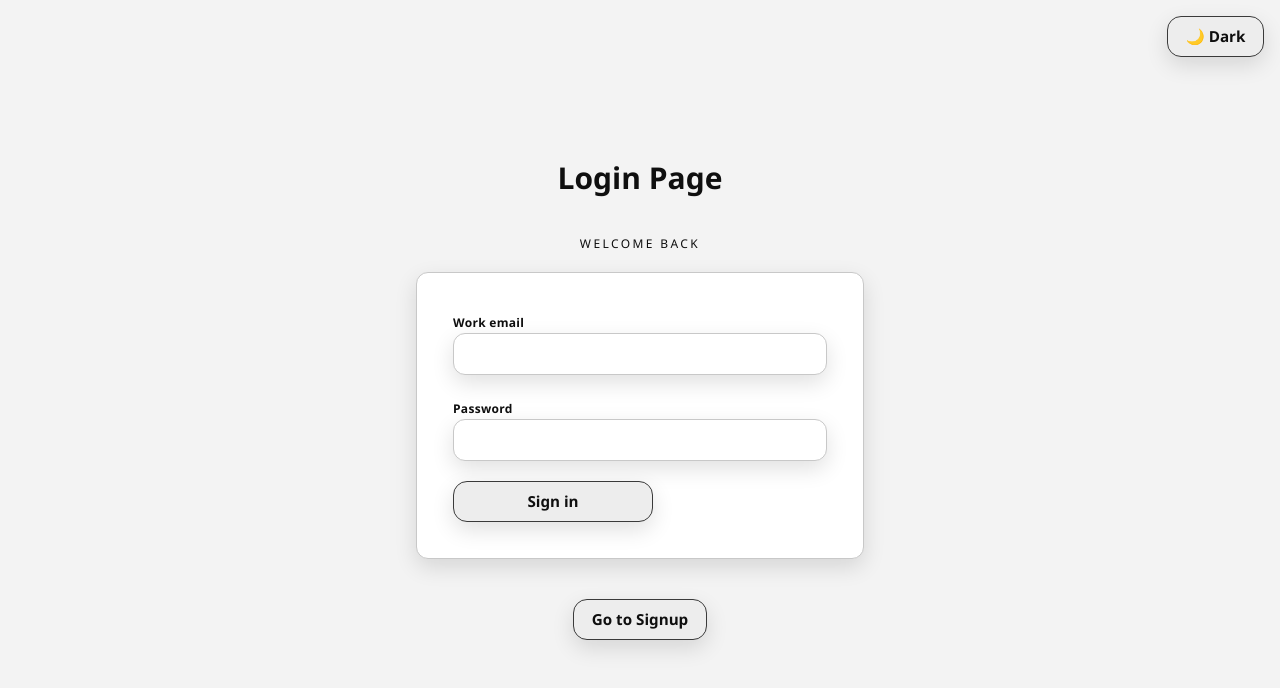
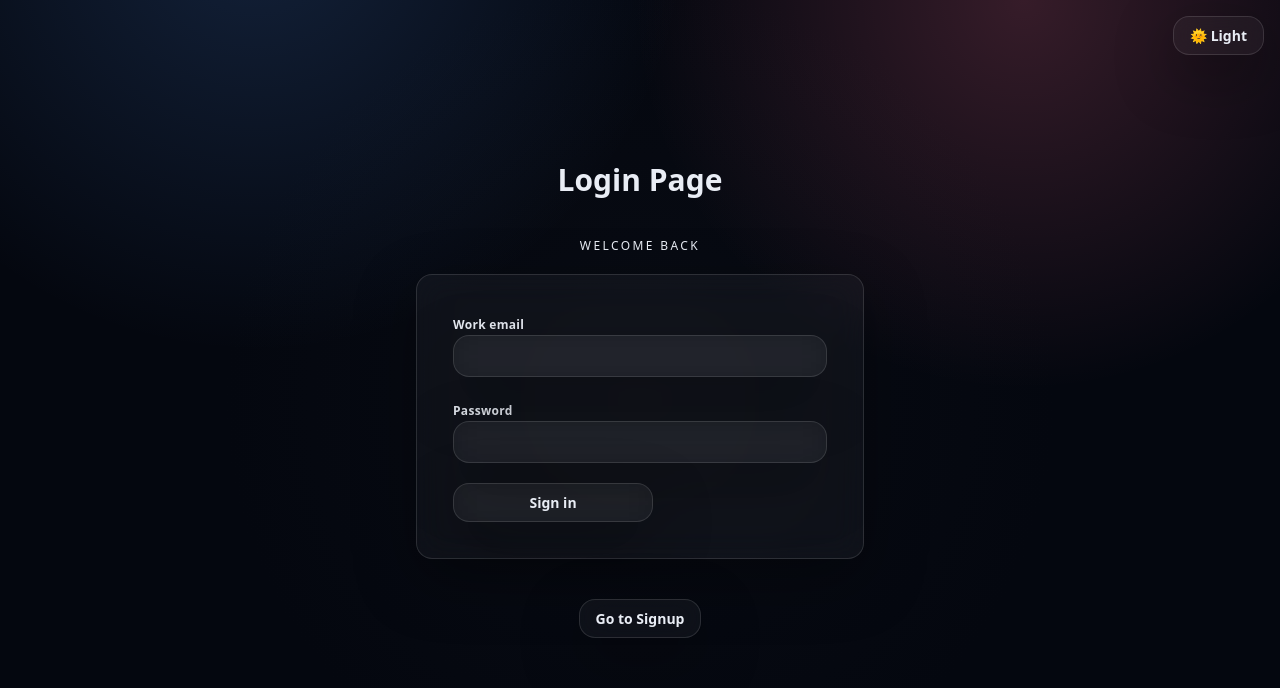
Before and after one commit to alexscklr/DocuFlow, a React app in the folder frontend/: page /access in a window 1280 px wide. Shown: the top 688 px of the page. Built offline with nearby package versions, Linux system fonts and the light colour scheme; no server answers; the HTML template or start-up script is replaced by a standard one.

Commit message:
OrganizationsPage
hinzugefügt

```diff
--- a/frontend/src/App.css
+++ b/frontend/src/App.css
@@ -1,7 +1,6 @@
 #root {
-  width: 100%;
-  min-height: 100vh;
-  margin: 0;
-  padding: 0;
-  text-align: left;
+  max-width: 1280px;
+  margin: 0 auto;
+  padding: 0rem;
+  text-align: center;
 }
--- a/frontend/src/App.jsx
+++ b/frontend/src/App.jsx
@@ -8,15 +8,13 @@ import { AccessPage } from './pages/Access/AccessPage';
 import { BackendTesting } from './testing/BackendTesting';
 import { ProfilePage } from './pages/Profile/ProfilePage';
 import ProjectsPage from '@/pages/projects/ProjectsPage';
-import OrganizationsPage from '@/pages/Organizations/OrganizationsPage';
+import { OrganizationsPage } from '@/pages/Organizations/OrganizationsPage';
 import viteLogo from '/vite.svg'
 
 
 function ThemeSwitch() {
-  // Default: light unless explicitly set to dark
-  const [theme, setTheme] = React.useState(() =>
-    document.body.classList.contains('dark') ? 'dark' : 'light'
-  );
+  // Default: dark
+  const [theme, setTheme] = React.useState(() => document.body.classList.contains('light') ? 'light' : 'dark');
   React.useEffect(() => {
     document.body.classList.remove('light', 'dark');
     document.body.classList.add(theme);
@@ -44,8 +42,8 @@ function App() {
           <Route path="/access" element={<AccessPage />} />
           <Route path="/testing" element={<BackendTesting />} />
           <Route path="/projects" element={<ProjectsPage />} />
+          <Route path="/organizations" element={<OrganizationsPage />} />
           <Route path="/profile" element={<ProfilePage />} />
-          <Route path="/organization" element={<OrganizationsPage />} />
         </Routes>
         {/* Footer */}
       </Router>
--- a/frontend/src/index.css
+++ b/frontend/src/index.css
@@ -1,64 +1,80 @@
 @import "tailwindcss";
 
-:root {
-  font-family: "Segoe UI", "Helvetica Neue", Arial, sans-serif;
-  color-scheme: light;
+
+
+
+
+body {
+  /* Default: Dark Theme */
+  --color-bg: #04070f;
+  --color-text: #e9edf5;
+  --color-glass-bg: rgba(255, 255, 255, 0.04);
+  --color-glass-border: rgba(255, 255, 255, 0.12);
+  --color-glass-btn-bg: rgba(255, 255, 255, 0.04);
+  --color-glass-btn-border: rgba(255, 255, 255, 0.12);
+  --color-glass-btn-hover: rgba(255, 255, 255, 0.10);
+  --color-glass-btn-hover-border: rgba(255, 255, 255, 0.20);
+  --color-shadow: 0 20px 60px rgba(0, 0, 0, 0.35);
+  --color-link: #e9edf5;
 }
 
-body {
-  --color-bg: #f3f3f3;
-  --color-text: #0f0f0f;
-  --color-glass-bg: #ffffff;
-  --color-glass-border: #c8c8c8;
-  --color-glass-btn-bg: #ededed;
-  --color-glass-btn-border: #3a3a3a;
-  --color-glass-btn-hover: #dcdcdc;
-  --color-glass-btn-hover-border: #1f1f1f;
-  --color-shadow: 0 8px 22px rgba(0, 0, 0, 0.12);
-  --color-link: #0f0f0f;
-  min-height: 100vh;
-  background: var(--color-bg);
-  color: var(--color-text);
-  line-height: 1.5;
-  -webkit-font-smoothing: antialiased;
+body.light {
+  --color-bg: #ece0a7;
+  --color-text: #2a1858;
+  --color-glass-bg: rgba(255, 255, 255, 0.5);
+  --color-glass-border: #ffe066;
+  --color-glass-btn-bg: rgba(255,255,255, 0.6);
+  --color-glass-btn-border: #a5d8ff;
+  --color-glass-btn-hover: linear-gradient(90deg, #a5d8ff 0%, #d0bfff 100%);
+  --color-glass-btn-hover-border: #845ef7;
+  --color-shadow: 0 20px 60px rgba(164, 97, 255, 0.10);
+  --color-link: #845ef7;
 }
 
-body.dark {
-  --color-bg: #0f0f0f;
-  --color-text: #f2f2f2;
-  --color-glass-bg: #161616;
-  --color-glass-border: #2e2e2e;
-  --color-glass-btn-bg: #1f1f1f;
-  --color-glass-btn-border: #f2f2f2;
-  --color-glass-btn-hover: #2a2a2a;
-  --color-glass-btn-hover-border: #f2f2f2;
-  --color-shadow: 0 8px 22px rgba(0, 0, 0, 0.28);
-  --color-link: #f2f2f2;
-  background: var(--color-bg);
+
+body {
+  min-height: 100vh;
+  background:
+    radial-gradient(circle at 20% -10%, rgba(88, 155, 255, 0.18), transparent 32%),
+    radial-gradient(circle at 80% 0%, rgba(255, 111, 145, 0.2), transparent 30%),
+    radial-gradient(circle at 50% 50%, rgba(255, 255, 255, 0.02), var(--color-bg) 55%),
+    var(--color-bg);
   color: var(--color-text);
 }
+
 
 a {
   color: var(--color-link);
   text-decoration: none;
 }
 
+/* 1. Use a more-intuitive box-sizing model */
 *,
 *::before,
 *::after {
   box-sizing: border-box;
 }
 
+/* 2. Remove default margin */
 * {
   margin: 0;
 }
 
+/* 3. Enable keyword animations */
 @media (prefers-reduced-motion: no-preference) {
   html {
     interpolate-size: allow-keywords;
   }
 }
 
+body {
+  /* 4. Add accessible line-height */
+  line-height: 1.5;
+  /* 5. Improve text rendering */
+  -webkit-font-smoothing: antialiased;
+}
+
+/* 6. Improve media defaults */
 img,
 picture,
 video,
@@ -68,6 +84,7 @@ svg {
   max-width: 100%;
 }
 
+/* 7. Inherit fonts for form controls */
 input,
 button,
 textarea,
@@ -75,6 +92,7 @@ select {
   font: inherit;
 }
 
+/* 8. Avoid text overflows */
 p,
 h1,
 h2,
@@ -85,6 +103,7 @@ h6 {
   overflow-wrap: break-word;
 }
 
+/* 9. Improve line wrapping */
 p {
   text-wrap: pretty;
 }
@@ -98,33 +117,42 @@ h6 {
   text-wrap: balance;
 }
 
+/*
+  10. Create a root stacking context
+*/
 #root,
 #__next {
   isolation: isolate;
 }
 
+
+
 .glass {
   background: var(--color-glass-bg);
   border: 1px solid var(--color-glass-border);
-  border-radius: 12px;
+  backdrop-filter: blur(16px);
+  border-radius: 16px;
   box-shadow: var(--color-shadow);
   color: var(--color-text);
 }
 
+
 .glass-btn {
   background: var(--color-glass-btn-bg);
   border: 1px solid var(--color-glass-btn-border);
-  border-radius: 14px;
+  backdrop-filter: blur(16px);
+  border-radius: 16px;
   box-shadow: var(--color-shadow);
   color: var(--color-text);
   display: inline-flex;
   align-items: center;
   gap: 0.5rem;
-  padding: 0.5rem 1.1rem;
-  font-size: 0.95rem;
+  padding: 0.5rem 1rem;
+  font-size: 0.875rem;
   font-weight: 600;
-  transition: background 0.15s ease, border-color 0.15s ease, transform 0.1s ease;
+  transition: background 0.2s, border-color 0.2s, transform 0.1s;
   text-shadow: none;
+  /* hover/active handled below */
 }
 
 .glass-btn:hover {
@@ -137,13 +165,14 @@ h6 {
   transform: translateY(0);
 }
 
+
 .card-hover {
-  transition: box-shadow 0.2s ease, transform 0.2s ease;
+  transition: box-shadow 0.2s, transform 0.2s;
 }
 
 .card-hover:hover {
   transform: translateY(-4px);
-  box-shadow: 0 8px 22px rgba(0, 0, 0, 0.18), 0 1.5px 8px rgba(0, 0, 0, 0.1);
+  box-shadow: 0 8px 32px rgba(0, 0, 0, 0.18), 0 1.5px 6px rgba(0, 0, 0, 0.10);
 }
 
 .distance-bottom-xs {
--- a/frontend/src/layout/main/Main.jsx
+++ b/frontend/src/layout/main/Main.jsx
@@ -12,7 +12,7 @@ export default function Main() {
             <Button icon={reactLogo} label="Go to Access Page" slug="/access" />
             <Button icon={viteLogo} label="TestingPage" slug="/testing" />
             <Button icon={viteLogo} label="ProfilePage" slug="/profile" />
-            <Button icon={reactLogo} label="OrganizationPage" slug="/organization" />
+            <Button icon={reactLogo} label="Organizations" slug="/organizations" />
         </main>
     )
 }
--- a/frontend/src/pages/Organizations/OrganizationsPage.jsx
+++ b/frontend/src/pages/Organizations/OrganizationsPage.jsx
@@ -3,13 +3,23 @@ import { ORGANIZATION_PROJECTS } from "@/shared/lib";
 
 export function OrganizationsPage() {
   useEffect(() => {
-    // Force light theme while this page is visible to match the wireframe background.
-    document.body.classList.add("light");
-    return () => document.body.classList.remove("light");
+    // Temporarily simplify the background to a flat color for this page.
+    const previousBackground = document.body.style.background;
+    const previousBackgroundImage = document.body.style.backgroundImage;
+    document.body.style.background = "var(--color-bg)";
+    document.body.style.backgroundImage = "none";
+
+    return () => {
+      document.body.style.background = previousBackground;
+      document.body.style.backgroundImage = previousBackgroundImage;
+    };
   }, []);
 
   return (
-    <div className="min-h-screen text-[var(--color-text)]">
+    <div
+      className="min-h-screen text-[var(--color-text)]"
+      style={{ background: "var(--color-bg)" }}
+    >
       <header className="flex items-center justify-between px-6 py-4 border-b border-[var(--color-text)]/30">
         <div className="text-3xl font-semibold">DokuFlow</div>
         <button type="button" className="text-sm">
--- /dev/null
+++ b/frontend/src/shared/lib/Organization.js
@@ -0,0 +1,44 @@
+export const ORGANIZATION_PROJECTS = [
+  {
+    id: "org-proj-1",
+    name: "Project name",
+    date: "XX.XX.20XX",
+    description:
+      "Description Description Description Description Description Description Description Description Description",
+  },
+  {
+    id: "org-proj-2",
+    name: "Project name",
+    date: "XX.XX.20XX",
+    description:
+      "Description Description Description Description Description Description Description Description Description",
+  },
+  {
+    id: "org-proj-3",
+    name: "Project name",
+    date: "XX.XX.20XX",
+    description:
+      "Description Description Description Description Description Description Description Description Description",
+  },
+  {
+    id: "org-proj-4",
+    name: "Project name",
+    date: "XX.XX.20XX",
+    description:
+      "Description Description Description Description Description Description Description Description Description",
+  },
+  {
+    id: "org-proj-5",
+    name: "Project name",
+    date: "XX.XX.20XX",
+    description:
+      "Description Description Description Description Description Description Description Description Description",
+  },
+  {
+    id: "org-proj-6",
+    name: "Project name",
+    date: "XX.XX.20XX",
+    description:
+      "Description Description Description Description Description Description Description Description Description",
+  },
+];
--- a/frontend/src/shared/lib/index.js
+++ b/frontend/src/shared/lib/index.js
@@ -1,2 +1,3 @@
 export * from './organizationQueries';
 export * from './projectQueries';
+export * from './Organization';
```
Also changed, not shown: frontend/src/shared/lib/OrganizationPage.css (deleted, +0 -154 lines).
